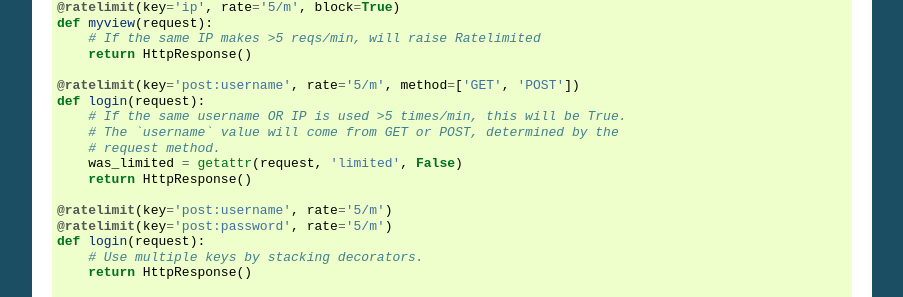
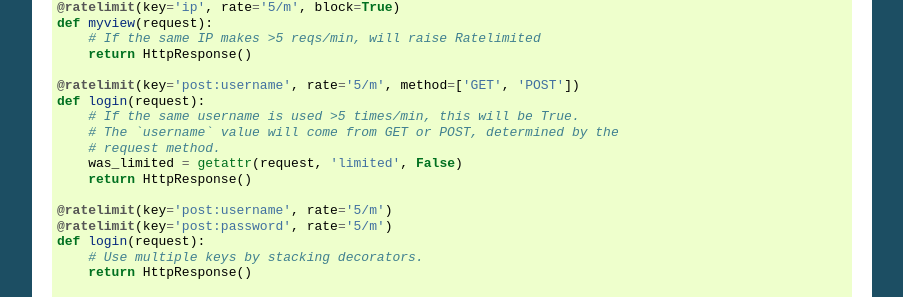
Before and after one commit to jsocol/django-ratelimit, a Sphinx documentation site: the page built from docs/usage.rst, in a window 1280 px wide and 900 px high, scrolled down 930 px. Shown: the part 151-448 px from the top of the window, without its empty margins (198-1101 px from the left). Built offline with Sphinx 7.4.7, drawn with Linux system fonts in a browser that asks for light colours.

```diff
--- a/docs/usage.rst
+++ b/docs/usage.rst
@@ -87,7 +87,7 @@ Examples
 
     @ratelimit(key='post:username', rate='5/m', method=['GET', 'POST'])
     def login(request):
-        # If the same username OR IP is used >5 times/min, this will be True.
+        # If the same username is used >5 times/min, this will be True.
         # The `username` value will come from GET or POST, determined by the
         # request method.
         was_limited = getattr(request, 'limited', False)
```
